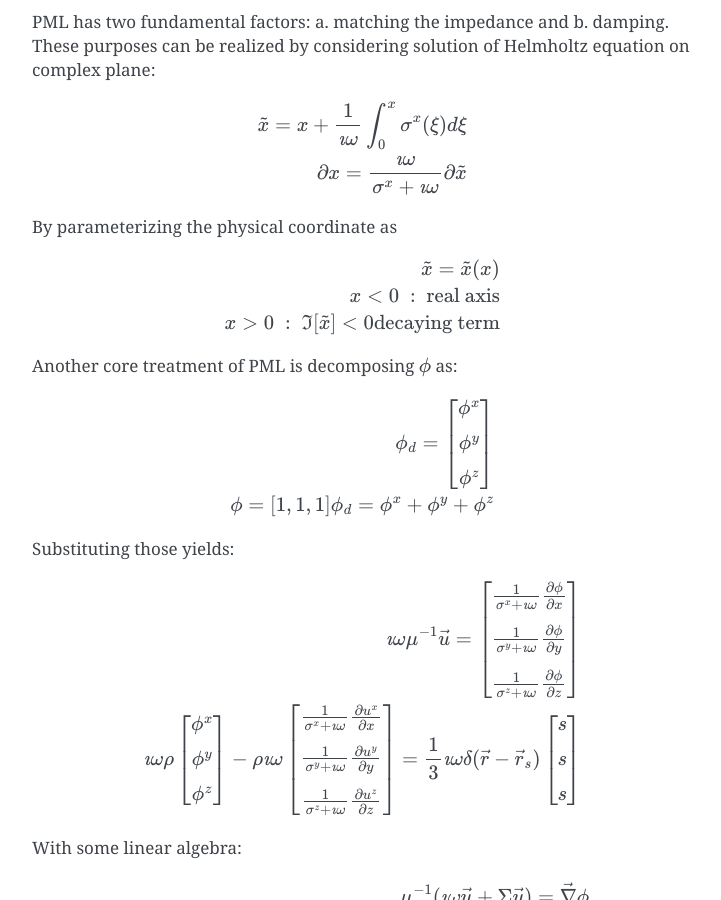
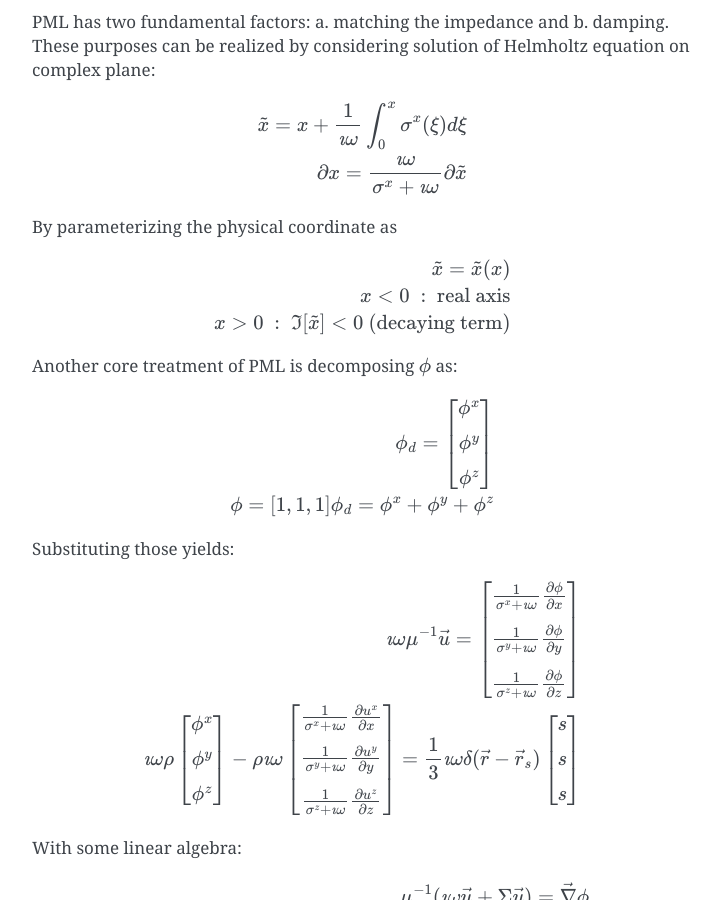
Before and after one commit to sgkang/simpegSeis, a Sphinx documentation site: the page built from docs/source/api_Acous.rst, in a window 1280 px wide and 900 px high, scrolled down 2972 px. Shown: the whole window, without its empty margins (388-1109 px from the left). Built offline with Sphinx 7.4.7, drawn with Linux system fonts in a browser that asks for light colours.

Commit message:
minot corrections

```diff
--- a/docs/source/api_Acous.rst
+++ b/docs/source/api_Acous.rst
@@ -171,7 +171,7 @@ By parameterizing the physical coordinate as
 
     x<0 \ : \ \text{real axis}
 
-    x>0 \ : \ \Im[\tilde{x}] < 0 \text{decaying term}
+    x>0 \ : \ \Im[\tilde{x}] < 0  \ (\text{decaying term})
 
 Another core treatment of PML is decomposing \\(\\phi \\) as:
 
```
